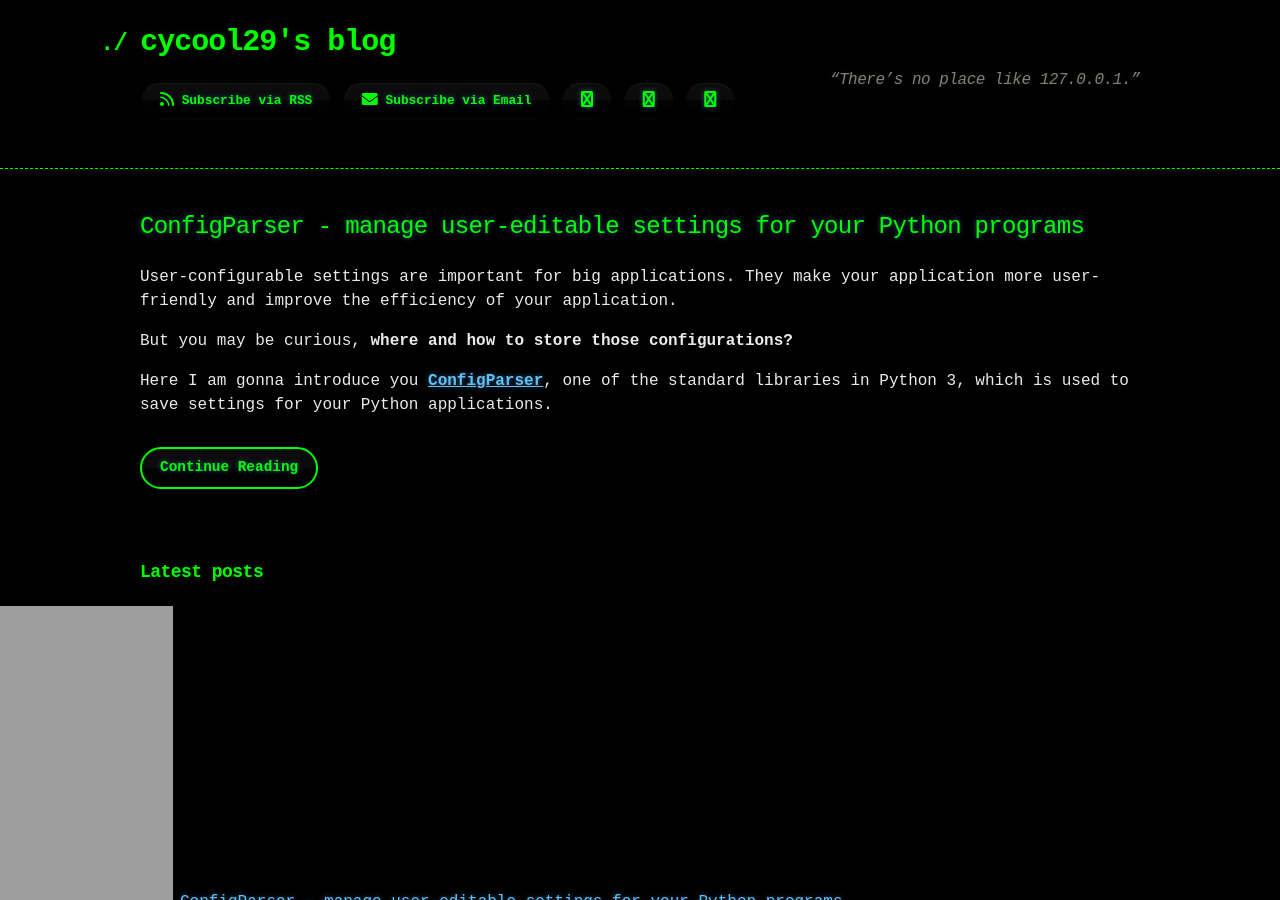
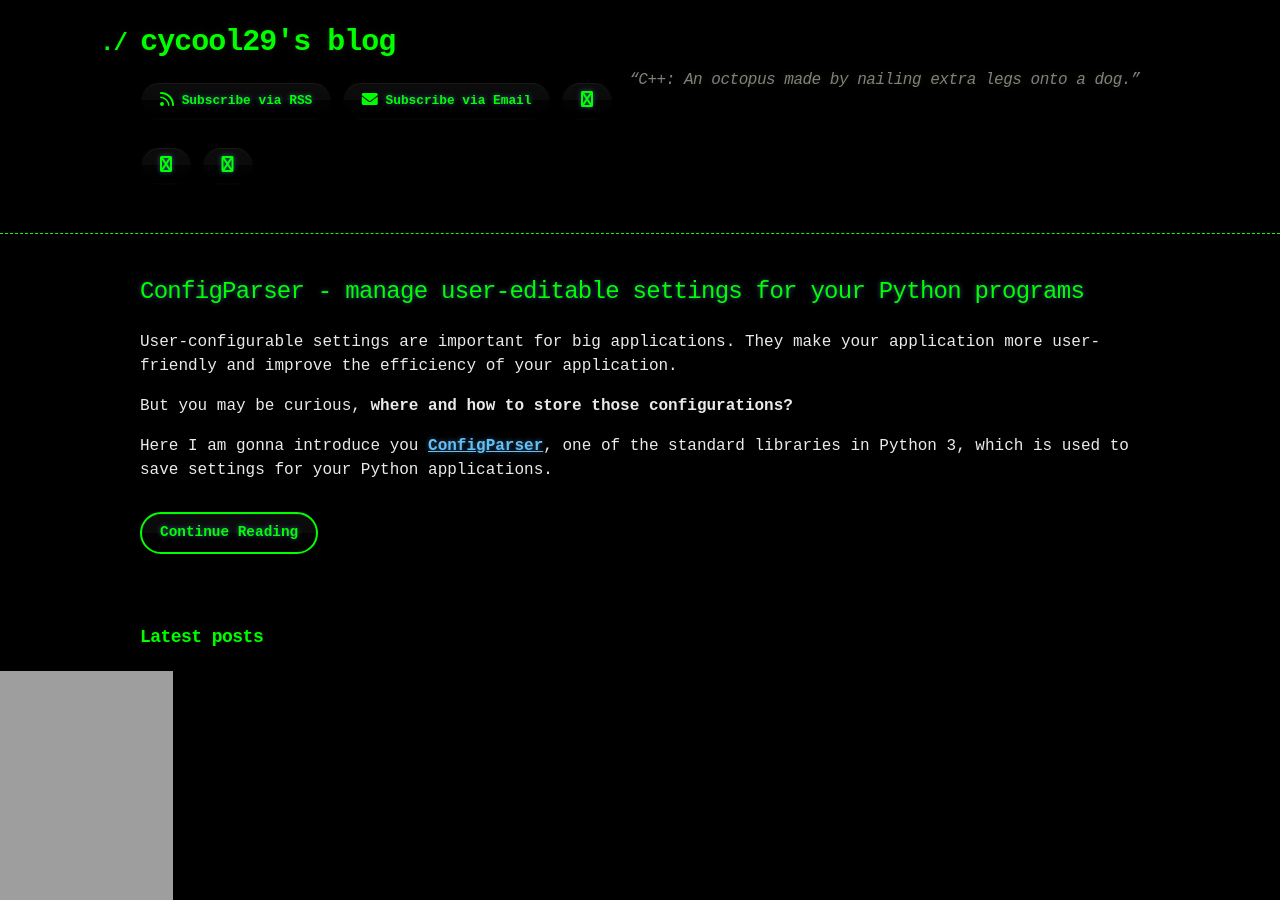
Before and after one commit to cycool29/cycool29.github.io, a Jekyll site: the page built from index.md, in a window 1280 px wide and 900 px high. Built offline with Jekyll 4.4.1, drawn with Linux system fonts in a browser that asks for light colours; a style sheet for code colours, icons or effects is not loaded.

Commit message:
Update quotes

```diff
--- a/_config.yml
+++ b/_config.yml
@@ -1,5 +1,5 @@
 title: cycool29's blog
-description: "“There’s no place like 127.0.0.1.” "
+description: "“C++: An octopus made by nailing extra legs onto a dog.” "
 bio: A high school student. Intermediate in Python, Git, Bash. Learning JavaScript. He/Him. "
 author: cycool29
 url: https://cycool29.github.io
```
